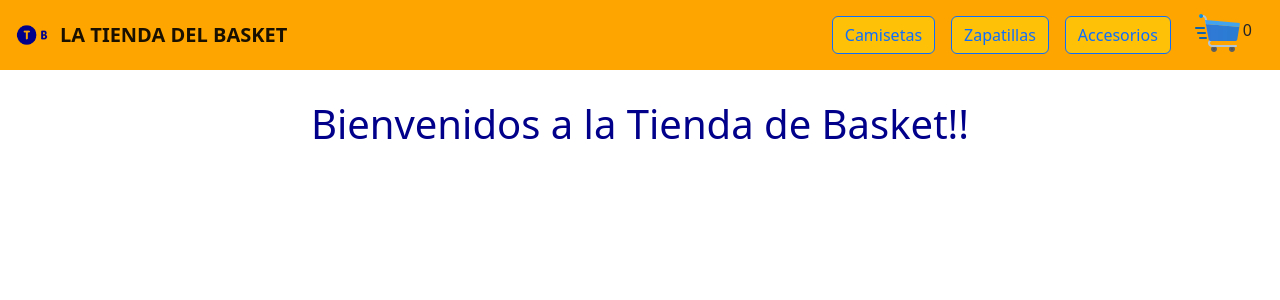
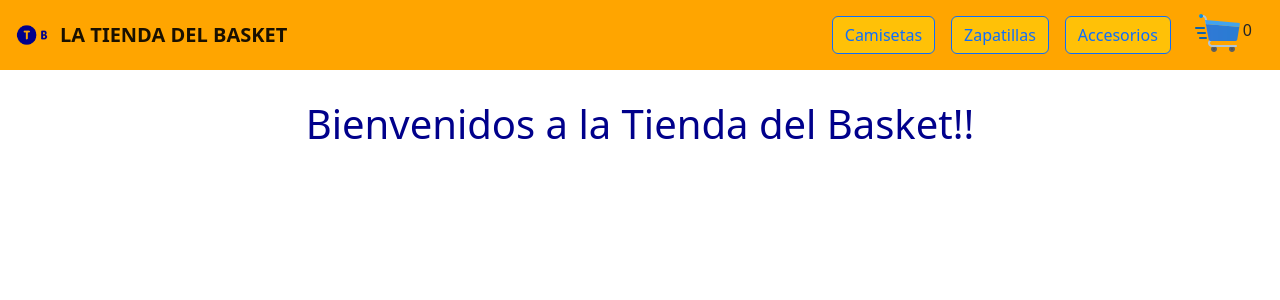
Before and after one commit to JacoboLerner/PreEntrega1React_Lerner, a React (Create React App) app: page / in a window 1280 px wide. Shown: the top 300 px of the page. Built offline with nearby package versions, Linux system fonts and the light colour scheme.

Commit message:
solucion de error

```diff
--- a/src/App.js
+++ b/src/App.js
@@ -6,7 +6,7 @@ function App() {
   return (
     <div className="App">
       <Navbar/>
-      <ItemListContainer greeting={"Bienvenidos a la Tienda de Basket!!"}/>
+      <ItemListContainer greeting={"Bienvenidos a la Tienda del Basket!!"}/>
     </div>
   );
 }
```
